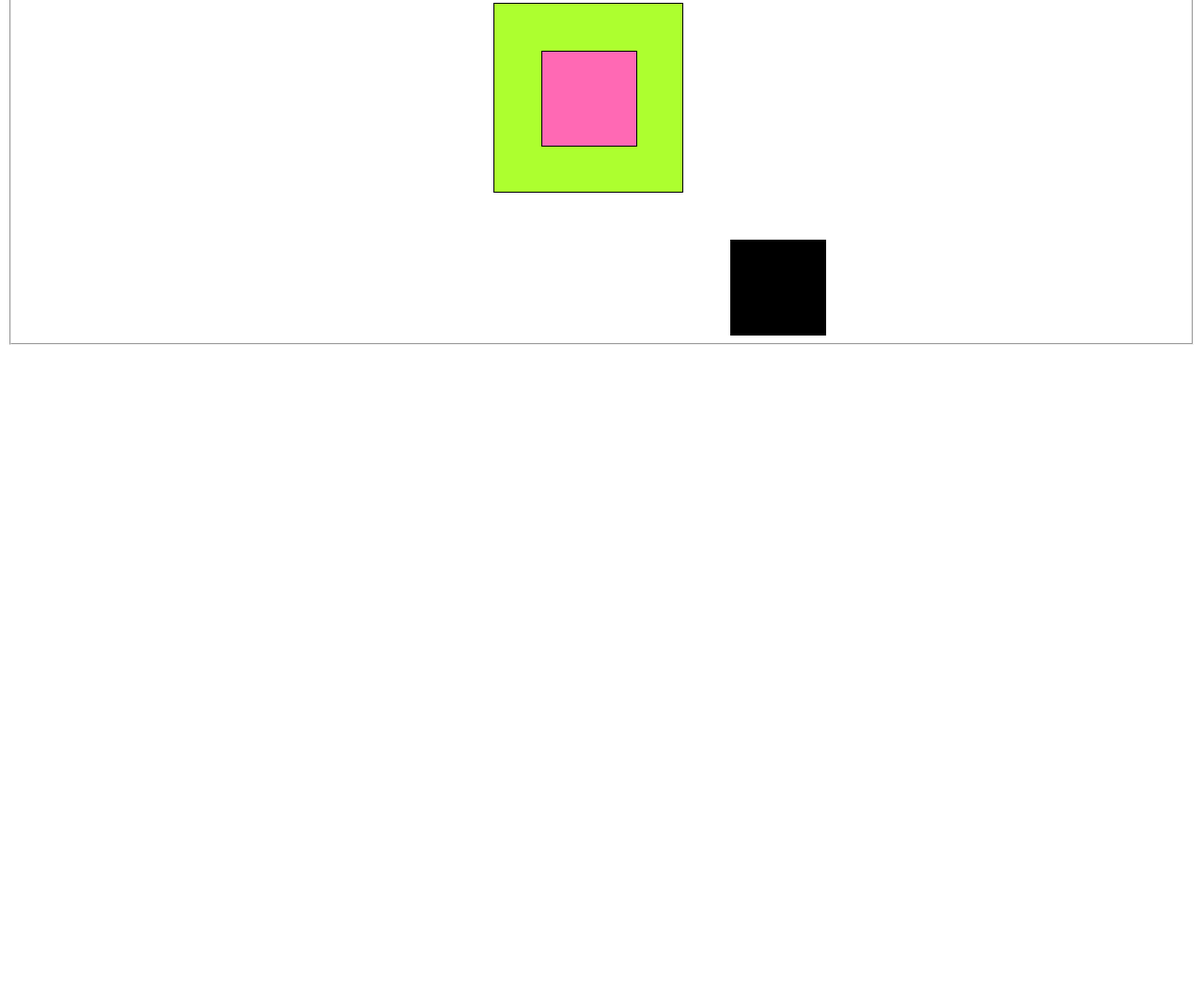
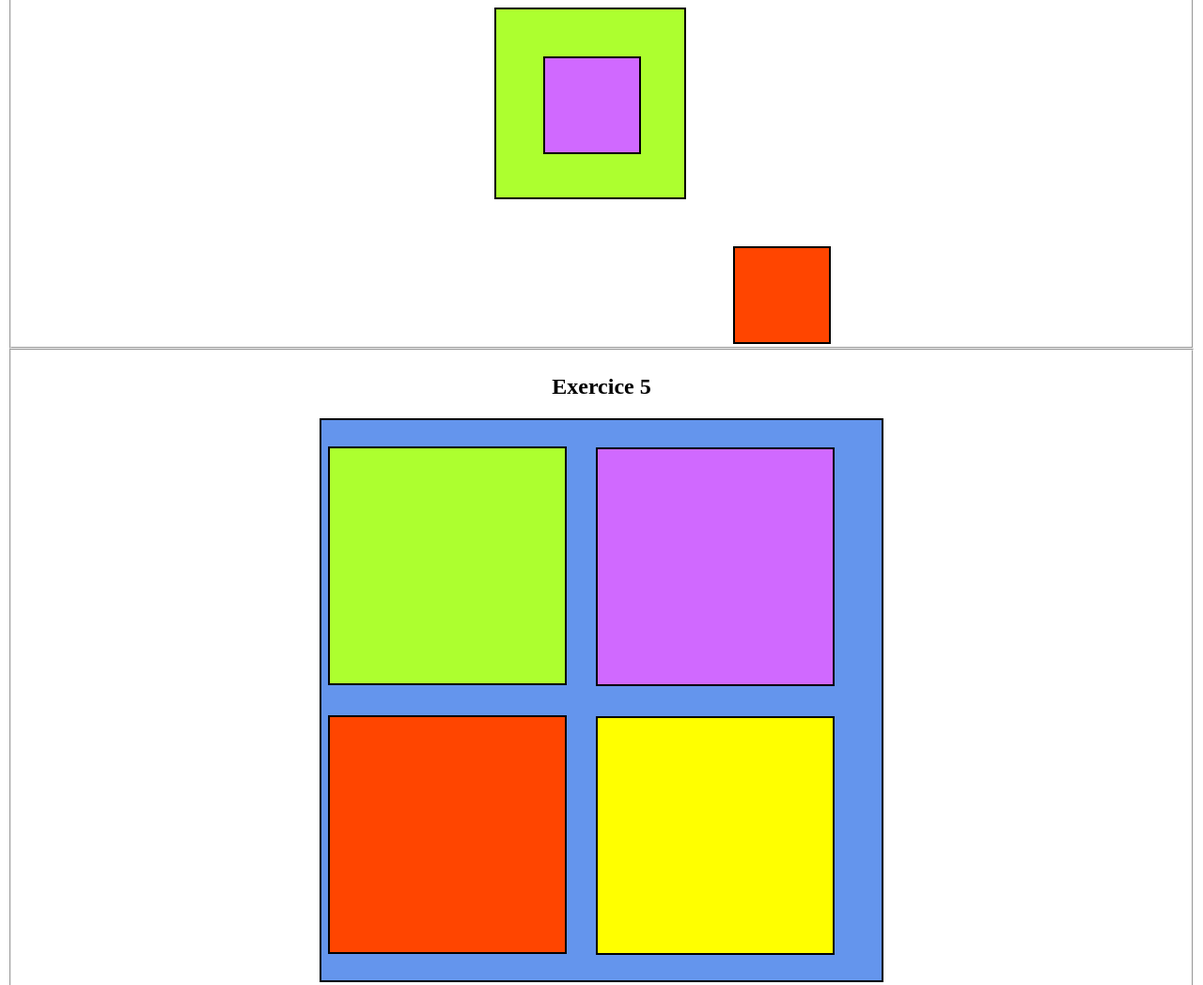
Before and after one commit to mliebaut/ExercicesCss, a plain HTML site: page Positionnement/index.html in a window 1280 px wide. Shown: the part 1299-2347 px from the top of the page at 94% size. Before the commit the page ends 1674 px from the top, so only its background shows below. Drawn offline with Linux system fonts and the light colour scheme.

Commit message:
ajout exercice 5

```diff
--- a/Positionnement/css/style.css
+++ b/Positionnement/css/style.css
@@ -4,22 +4,27 @@ fieldset, h1 {
 
 .vert {
     background-color: greenyellow;
-    border: 1px solid black;
+    border: 2px solid black;
 }
 
 .violet {
-    background-color: hotpink;
-    border: 1px solid black;
+    background-color: rgb(208, 105, 255);
+    border: 2px solid black;
 }
 
 .orange {
-    background-color: black;
-    border: 1px solid black;
+    background-color: orangered;
+    border: 2px solid black;
 }
 
 .bleu {
     background-color: cornflowerblue;
-    border: 1px solid black;
+    border: 2px solid black;
+}
+
+.yellow {
+    background-color: yellow;
+    border: 2px solid black;
 }
 
 /*EXERCICE 1*/
@@ -139,3 +144,46 @@ fieldset, h1 {
     position: absolute;
     margin: 200px 200px 200px 200px;
 }
+
+/*EXERCICE 5*/
+/*POSITION ABSOLUTE SQUARES*/
+
+#absolute3-1 {
+    box-sizing: border-box;
+    position: absolute;
+    width: 600px;
+    height: 600px;
+    left: calc(100vw - 50vw - 300px);
+}
+
+#absolute3-2 {
+    position: relative;
+    width: 250px;
+    height: 250px;
+    left: 325px;
+    top: 30px;
+  }
+
+  #absolute3-3 {
+    position: relative;
+    width: 250px;
+    height: 250px;
+    left: 610px;
+    top: -223px;
+  }
+
+  #absolute3-4 {
+    position: relative;
+    width: 250px;
+    height: 250px;
+    left: 325px;
+    bottom: 192px;
+  }
+
+  #absolute3-5  {
+    position: relative;
+    width: 250px;
+    height: 250px;
+    left: 610px;
+    bottom: 445px;
+  }
--- a/Positionnement/index.html
+++ b/Positionnement/index.html
@@ -43,5 +43,13 @@
             </div>
         </div>
     </fieldset>
+    <fieldset>
+        <h2>Exercice 5</h2>
+        <div id="absolute3-1" class="bleu"></div>
+        <div id="absolute3-2" class="vert"></div>
+        <div id="absolute3-3" class="violet"></div>
+        <div id="absolute3-4" class="orange"></div>
+        <div id="absolute3-5" class="yellow"></div>
+    </fieldset>
 </body>
 </html>
```
